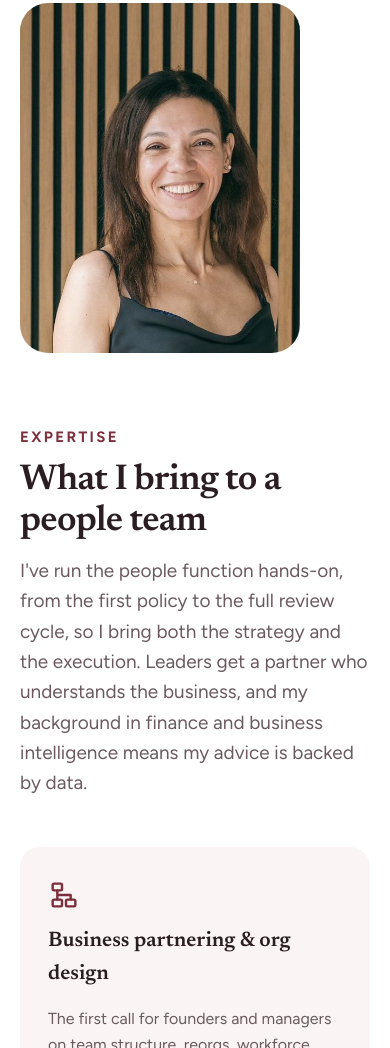
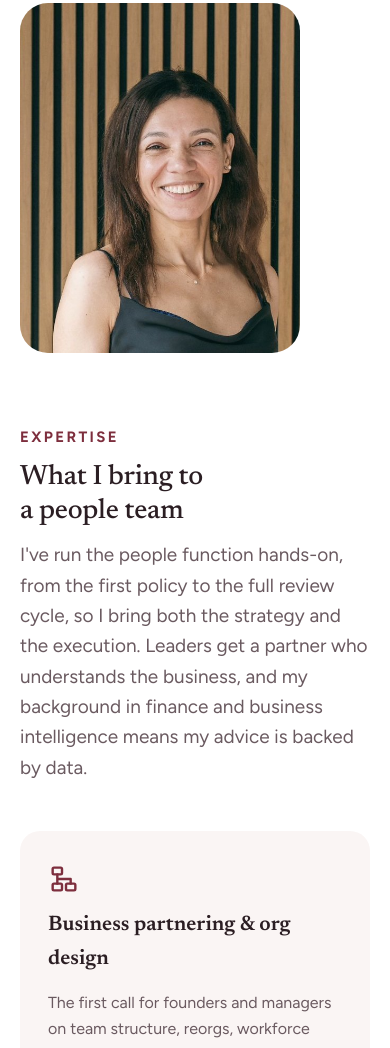
Before and after one commit to nacerarodstein-droid/nacerarodstein-droid.github.io, a plain HTML site: page index.html in a window 390 px wide. Shown: the part 952-2000 px from the top of the page. Drawn offline with Linux system fonts and the light colour scheme.

Commit message:
Smaller, lighter section headings
Co-Authored-By: Claude Opus 5.5 <noreply@anthropic.com>
Claude-Session: https://claude.ai/code/session_01LTPfgGBkGV5AdXiutV5mbq

```diff
--- a/index.html
+++ b/index.html
@@ -35,13 +35,14 @@ html{scroll-behavior:smooth}
 body{margin:0;font-family:var(--body);color:var(--ink);background:var(--bg);line-height:1.6;font-size:17px}
 a{color:var(--ink)}a:hover{color:var(--accent)}
 h1,h2,h3{font-family:var(--head);margin:0}
-.h2,.brand{font-weight:var(--head-w)!important}
+.brand{font-weight:var(--head-w)}
+.h2{font-weight:500}
 .hero h1{font-weight:500}
 p{margin:0}
 section[id]{scroll-margin-top:80px}
 .wrap{max-width:1120px;margin:0 auto;padding-left:32px;padding-right:32px}
 .eyebrow{font-family:var(--body);font-weight:700;font-size:15px;letter-spacing:.16em;color:var(--accent2);text-transform:uppercase}
-.h2{font-weight:800;font-size:44px;letter-spacing:-.02em;line-height:1.15}
+.h2{font-size:34px;letter-spacing:-.01em;line-height:1.2;text-wrap:balance}
 .lead{font-size:19px;color:var(--muted)}
 .muted{color:var(--muted)}
 .btn{display:inline-flex;align-items:center;min-height:48px;padding:14px 26px;border-radius:999px;font-weight:600;text-decoration:none;transition:transform .15s ease,box-shadow .15s ease}
@@ -145,7 +146,7 @@ footer p{padding-top:24px;padding-bottom:24px;font-size:14px;color:var(--dark-fa
   .hero{padding-top:48px;padding-bottom:0;gap:32px}
   .hero-photo{max-width:280px}
   .section,.contact .split{padding-top:72px;padding-bottom:72px}
-  .h2{font-size:36px}
+  .h2{font-size:28px}
   .cards,.split-right{grid-template-columns:1fr}
   .xp-list{padding:4px 20px}
   .xp-list{display:block}
```
